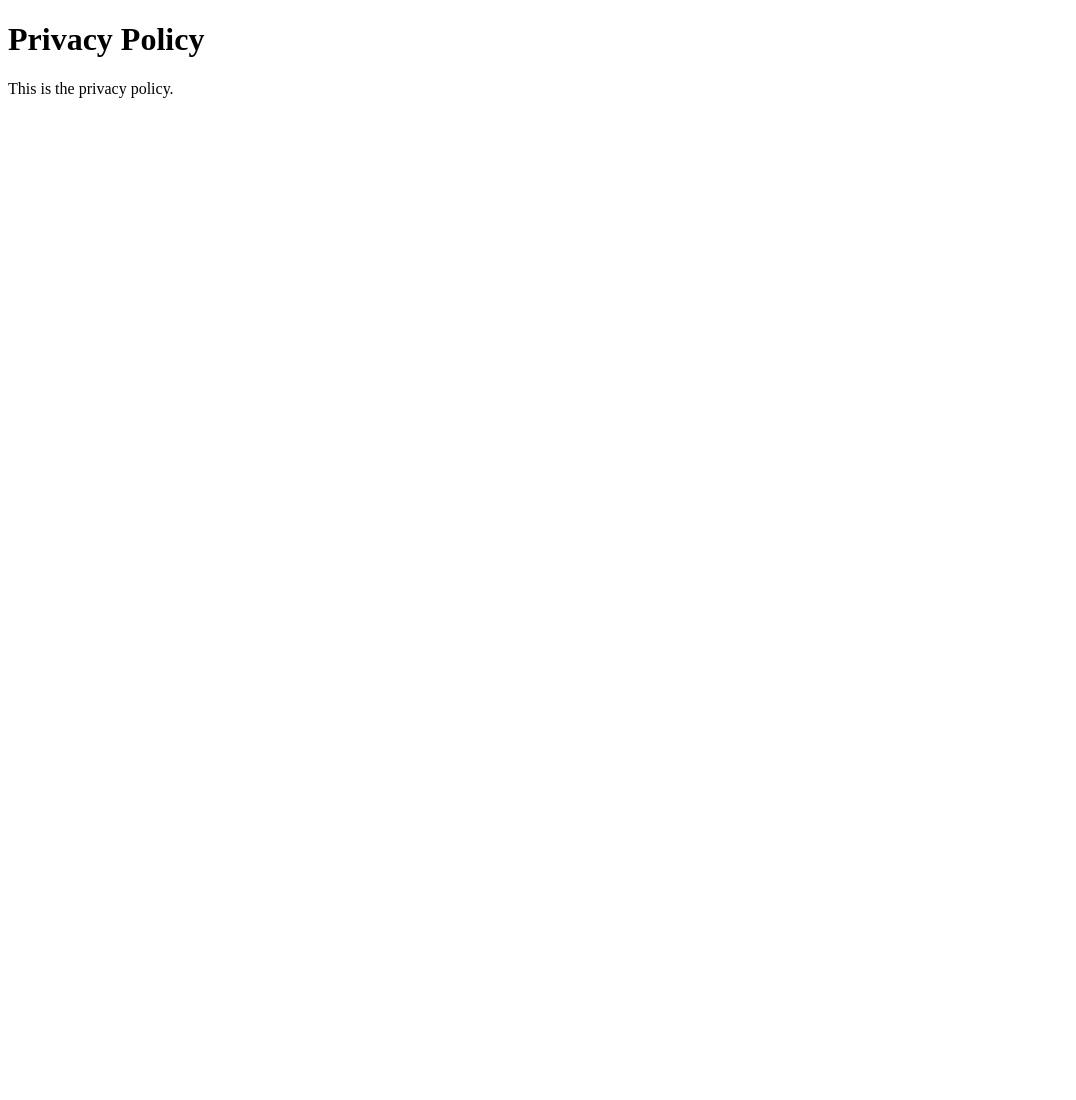
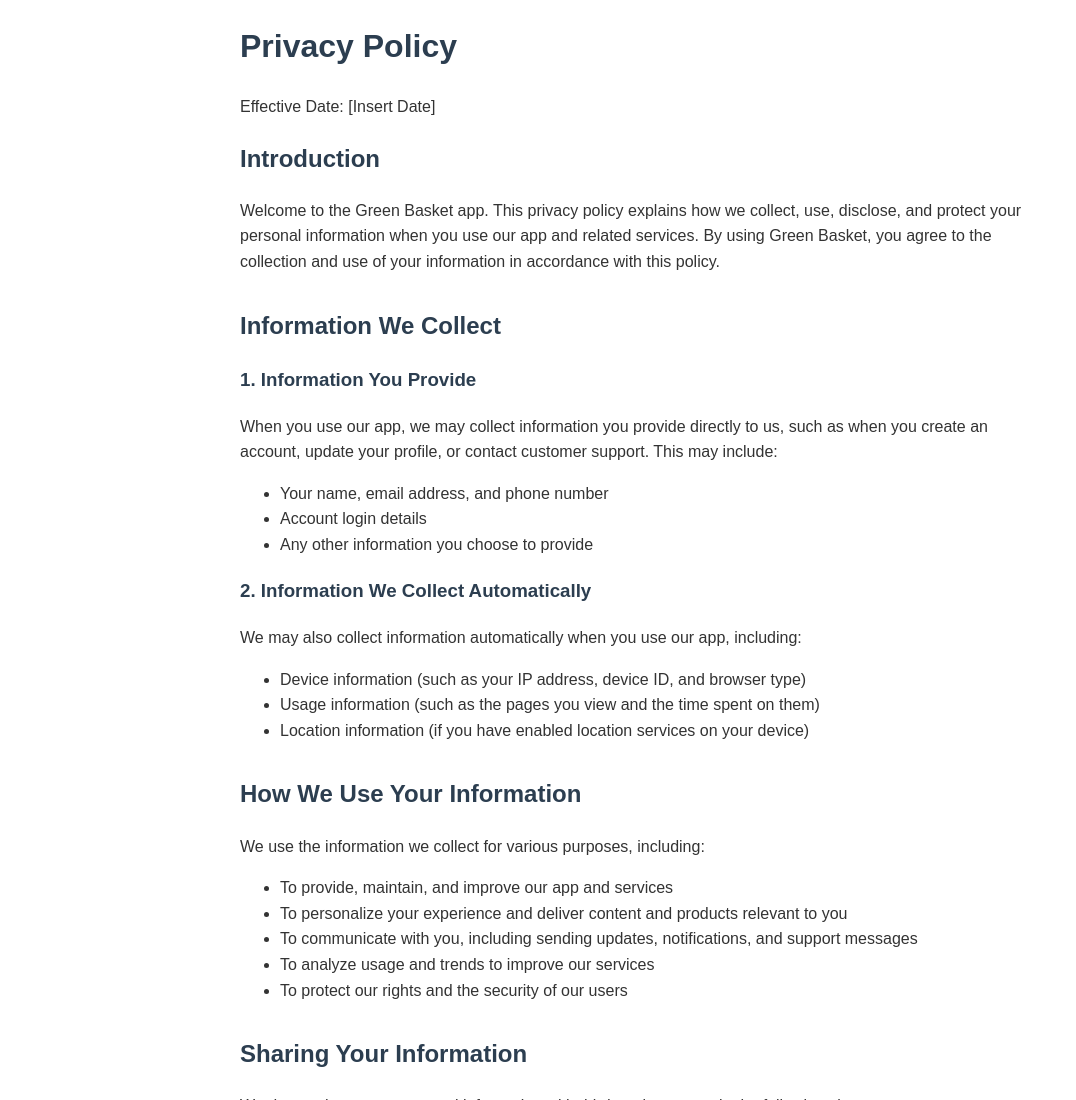
Before and after one commit to cuyzl/greenbasket-site, a plain HTML site: page privacy.html in a window 1280 px wide. Shown: the top 1100 px of the page, without its empty margins (0-1076 px from the left). Before the commit the page ends 800 px from the top, so only its background shows below. Drawn offline with Linux system fonts and the light colour scheme.

Commit message:
Update privacy.html

```diff
--- a/privacy.html
+++ b/privacy.html
@@ -1,10 +1,111 @@
 <!DOCTYPE html>
-<html>
+<html lang="en">
 <head>
-    <title>Privacy Policy</title>
+    <meta charset="UTF-8">
+    <meta name="viewport" content="width=device-width, initial-scale=1.0">
+    <title>Privacy Policy - Green Basket</title>
+    <style>
+        body {
+            font-family: Arial, sans-serif;
+            line-height: 1.6;
+            margin: 20px;
+            padding: 0;
+            color: #333;
+        }
+        h1, h2, h3 {
+            color: #2c3e50;
+        }
+        p {
+            margin-bottom: 1em;
+        }
+        .container {
+            max-width: 800px;
+            margin: auto;
+        }
+        .section {
+            margin-bottom: 2em;
+        }
+    </style>
 </head>
 <body>
-    <h1>Privacy Policy</h1>
-    <p>This is the privacy policy.</p>
+    <div class="container">
+        <h1>Privacy Policy</h1>
+        <p>Effective Date: [Insert Date]</p>
+
+        <div class="section">
+            <h2>Introduction</h2>
+            <p>Welcome to the Green Basket app. This privacy policy explains how we collect, use, disclose, and protect your personal information when you use our app and related services. By using Green Basket, you agree to the collection and use of your information in accordance with this policy.</p>
+        </div>
+
+        <div class="section">
+            <h2>Information We Collect</h2>
+            <h3>1. Information You Provide</h3>
+            <p>When you use our app, we may collect information you provide directly to us, such as when you create an account, update your profile, or contact customer support. This may include:</p>
+            <ul>
+                <li>Your name, email address, and phone number</li>
+                <li>Account login details</li>
+                <li>Any other information you choose to provide</li>
+            </ul>
+
+            <h3>2. Information We Collect Automatically</h3>
+            <p>We may also collect information automatically when you use our app, including:</p>
+            <ul>
+                <li>Device information (such as your IP address, device ID, and browser type)</li>
+                <li>Usage information (such as the pages you view and the time spent on them)</li>
+                <li>Location information (if you have enabled location services on your device)</li>
+            </ul>
+        </div>
+
+        <div class="section">
+            <h2>How We Use Your Information</h2>
+            <p>We use the information we collect for various purposes, including:</p>
+            <ul>
+                <li>To provide, maintain, and improve our app and services</li>
+                <li>To personalize your experience and deliver content and products relevant to you</li>
+                <li>To communicate with you, including sending updates, notifications, and support messages</li>
+                <li>To analyze usage and trends to improve our services</li>
+                <li>To protect our rights and the security of our users</li>
+            </ul>
+        </div>
+
+        <div class="section">
+            <h2>Sharing Your Information</h2>
+            <p>We do not share your personal information with third parties except in the following circumstances:</p>
+            <ul>
+                <li>With your consent or at your direction</li>
+                <li>To comply with legal obligations, such as responding to subpoenas or court orders</li>
+                <li>To protect the rights, property, or safety of our users or the public</li>
+                <li>With service providers who perform services on our behalf, such as hosting and data analysis</li>
+            </ul>
+        </div>
+
+        <div class="section">
+            <h2>Your Choices and Rights</h2>
+            <p>You have certain rights regarding your personal information, including:</p>
+            <ul>
+                <li>Accessing and updating your information through your account settings</li>
+                <li>Requesting deletion of your personal information</li>
+                <li>Opting out of marketing communications</li>
+                <li>Disabling location tracking on your device</li>
+            </ul>
+        </div>
+
+        <div class="section">
+            <h2>Data Security</h2>
+            <p>We take reasonable measures to protect your information from unauthorized access, use, or disclosure. However, no method of transmission over the internet or electronic storage is completely secure, and we cannot guarantee absolute security.</p>
+        </div>
+
+        <div class="section">
+            <h2>Changes to This Privacy Policy</h2>
+            <p>We may update this privacy policy from time to time. If we make significant changes, we will notify you through the app or by other means before the changes take effect. Your continued use of the app after the changes are made will constitute your acceptance of the revised policy.</p>
+        </div>
+
+        <div class="section">
+            <h2>Contact Us</h2>
+            <p>If you have any questions or concerns about this privacy policy or our practices, please contact us at:</p>
+            <p>Email: support@greenbasket.com</p>
+            <p>Address: Green Basket, Astana, Kazakhstan</p>
+        </div>
+    </div>
 </body>
 </html>
```
